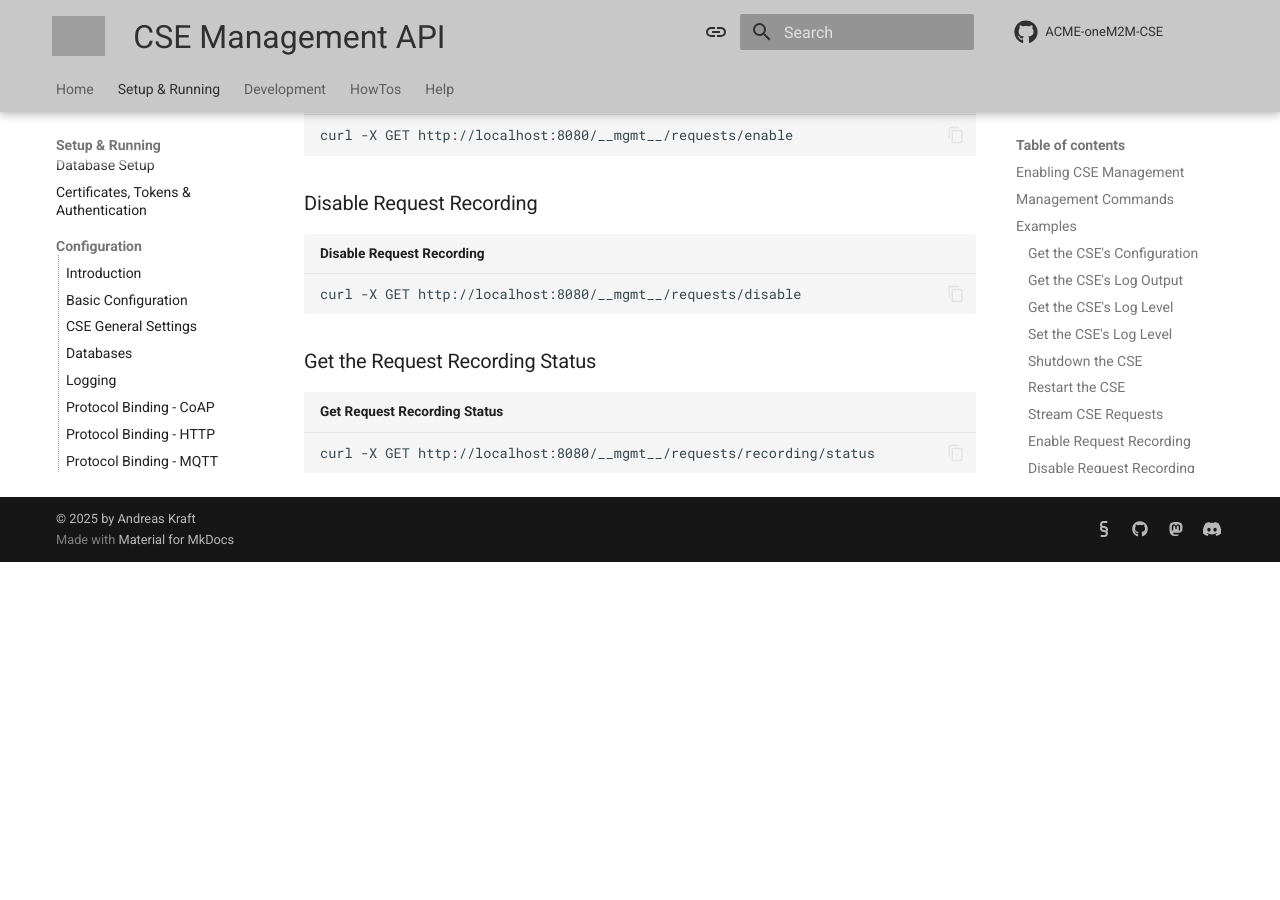
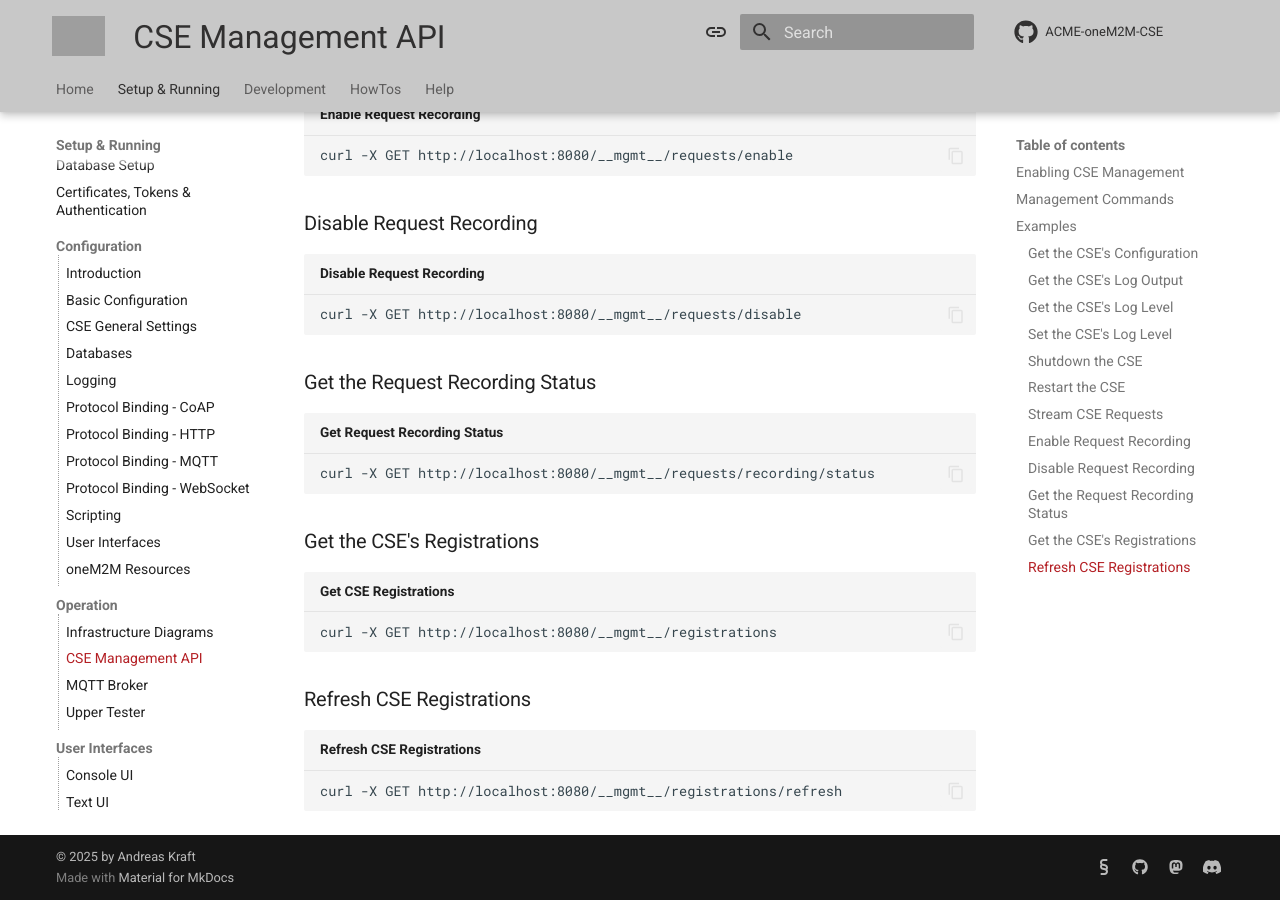
Before and after one commit to ankraft/ACME-oneM2M-CSE-mkdocs, an MkDocs documentation site: the page built from docs/setup/Operation-management.md, in a window 1280 px wide and 900 px high, scrolled down 3263 px. Built offline with MkDocs 1.6.1 and Material for MkDocs 9.7.7, drawn with Linux system fonts in a browser that asks for light colours; comment, search, counter and statistics services are not loaded; before the commit the page ends 3825 px from its top, so only the background shows below that; some of the changed text lies outside the part shown; grey boxes are pictures that could not be loaded.

Commit message:
New registration mgmt commands

````diff
--- a/docs/setup/Operation-management.md
+++ b/docs/setup/Operation-management.md
@@ -19,18 +19,18 @@
 
 The CSE management interface provides several commands that can be used to manage the CSE and retrieve information about its operation. The commands are sent as HTTP requests to the management endpoint, which is  located at `/__mgmt__` of the CSE's HTTP server.
 
-| Command       | Description                                                                                                                                                    |
-|:--------------|:---------------------------------------------------------------------------------------------------------------------------------------------------------------|
-| help          | Show a list of available management commands.                                                                                                                  |
-| config        | Get the current configuration of the CSE in JSON format.                                                                                                       |
-| log           | Stream the live log output of the CSE. The log will continue to stream until the connection is closed.                                                         |
-| loglevel      | Get or set the log level of the CSE. The log level can be set to `info`, `debug`, `warn`, `error`, or `off`.                                                   |
-| registrations | Get the current registrations of the CSE in JSON format. This includes the registrations to remote CSEs, service providers and the registrations of local AEs. |
-| requests      | Stream a live output of the current requests of the CSE in JSON format as well as enable, disable and get the status of request recording.                     |
-| reset         | Reset the CSE to its initial state. This will clear all resources from the CSE.                                                                                |
-| restart       | Shutdown the CSE to restart it. The CSE will **not** restart internally, but it will exit with an exit code 82. See also the example below.                    |
-| shutdown      | Shutdown the CSE normally. The CSE will exit with an exit code 0.                                                                                              |
-| status        | Get the current status of the CSE in JSON format. This includes information about the CSE resources, operational parameters and requests.                      |
+| Command       | Description                                                                                                                                                                                                     |
+|:--------------|:----------------------------------------------------------------------------------------------------------------------------------------------------------------------------------------------------------------|
+| help          | Show a list of available management commands.                                                                                                                                                                   |
+| config        | Get the current configuration of the CSE in JSON format.                                                                                                                                                        |
+| log           | Stream the live log output of the CSE. The log will continue to stream until the connection is closed.                                                                                                          |
+| loglevel      | Get or set the log level of the CSE. The log level can be set to `info`, `debug`, `warn`, `error`, or `off`.                                                                                                    |
+| registrations | Get the current registrations of the CSE in JSON format. This includes the registrations to remote CSEs, service providers and the registrations of local AEs.<br>Also, initiate a manual registration refresh. |
+| requests      | Stream a live output of the current requests of the CSE in JSON format as well as enable, disable and get the status of request recording.                                                                      |
+| reset         | Reset the CSE to its initial state. This will clear all resources from the CSE.                                                                                                                                 |
+| restart       | Shutdown the CSE to restart it. The CSE will **not** restart internally, but it will exit with an exit code 82. See also the example below.                                                                     |
+| shutdown      | Shutdown the CSE normally. The CSE will exit with an exit code 0.                                                                                                                                               |
+| status        | Get the current status of the CSE in JSON format. This includes information about the CSE resources, operational parameters and requests.                                                                       |
 
 
 ## Examples
@@ -136,3 +136,15 @@
 ```bash title="Get Request Recording Status"
 curl -X GET http://localhost:8080/__mgmt__/requests/recording/status
 ```
+
+### Get the CSE's Registrations
+
+```bash title="Get CSE Registrations"
+curl -X GET http://localhost:8080/__mgmt__/registrations
+```
+
+### Refresh CSE Registrations
+
+```bash title="Refresh CSE Registrations"
+curl -X GET http://localhost:8080/__mgmt__/registrations/refresh
+```
````
Also changed, not shown: docs/development/ACMEScript-functions.md (+2 -0 lines).
